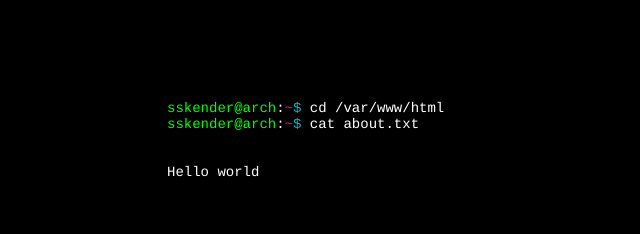
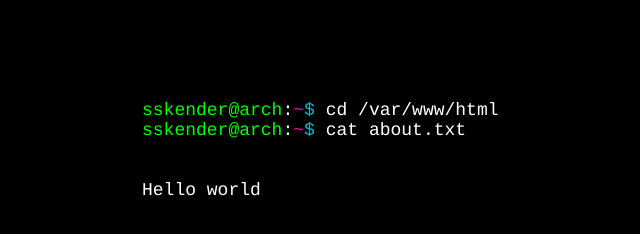
Before and after one commit to sskender/sskender.github.io, a plain HTML site: page index.html in a window 1280 px wide. Shown: the whole page, without its empty margins (98-738 px from the left). Drawn offline with nearby package versions, Linux system fonts and the light colour scheme.

Commit message:
increase console font size

```diff
--- a/css/index.css
+++ b/css/index.css
@@ -9,11 +9,11 @@ body {
 #console {
   font-family: courier, monospace;
   color: #fff;
-  width: 750px;
+  width: 800px;
   margin-left: auto;
   margin-right: auto;
   margin-top: 100px;
-  font-size: 14px;
+  font-size: 18px;
 }
 
 a {
```
